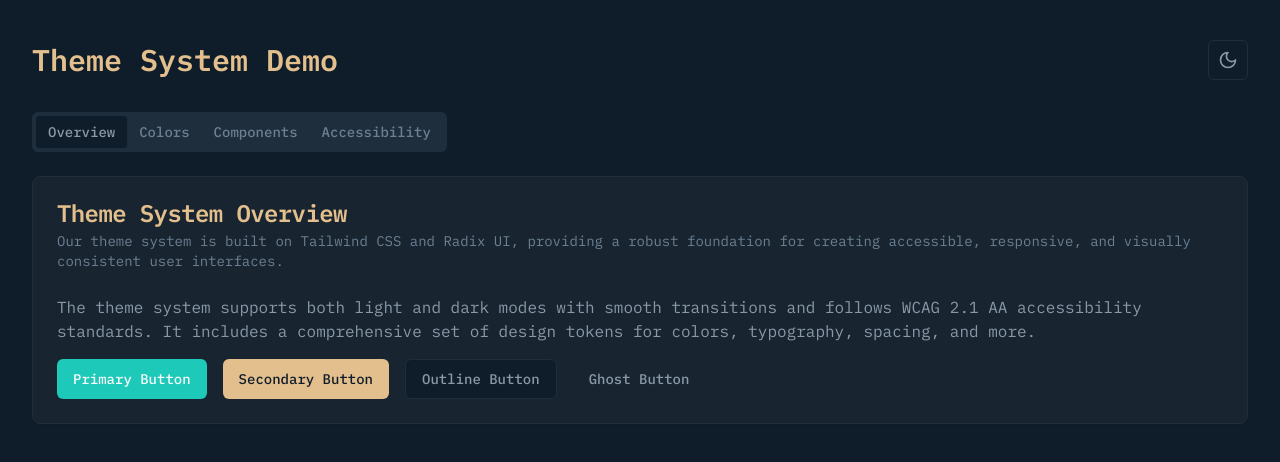
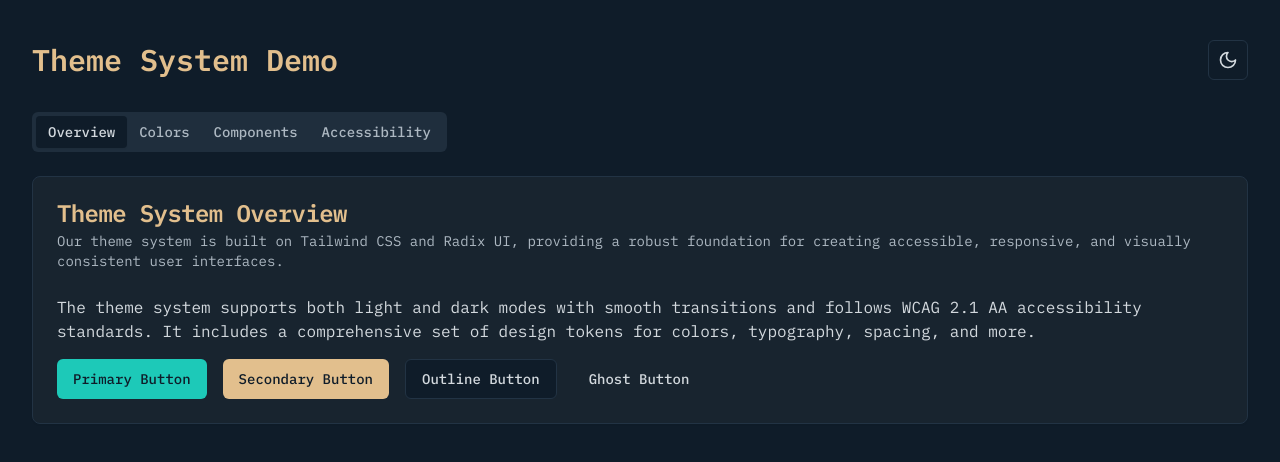
Before and after one commit to michaelito80us/portfolio, a Next.js app: page /theme-demo in a window 1280 px wide. Shown: the top 462 px of the page. Built offline with nearby package versions, Linux system fonts and the light colour scheme.

Commit message:
feat: update Tailwind configuration and global styles

```diff
--- a/src/styles/globals.css
+++ b/src/styles/globals.css
@@ -68,35 +68,35 @@
   .dark {
     /* Dark theme with user's preferred colors */
     --background: 210 45% 11%; /* #0a1a2b - User's dark bg */
-    --foreground: 210 15% 60%; /* #869ba9 - User's dark body text */
+    --foreground: 210 15% 85%; /* #d3d9de - User's dark body text */
 
     --card: 210 33% 14%; /* #112233 - User's dark card bg */
-    --card-foreground: 210 15% 60%; /* #869ba9 - User's dark body text */
+    --card-foreground: 210 15% 80%; /* #c4ccd4 - User's dark body text */
 
     --header: 35 60% 72%; /* #deb992 - User's dark header text */
     --header-foreground: 210 45% 11%; /* #0a1a2b - Dark background */
 
-    --body: 210 15% 60%; /* #869ba9 - User's dark body text */
+    --body: 210 15% 85%; /* #d3d9de - User's dark body text */
     --body-foreground: 210 45% 11%; /* #0a1a2b - Dark background */
 
     --link: 174 75% 45%; /* #1ba098 - User's dark link */
     --link-hover: 174 75% 55%; /* #25c6bc - Lighter version for hover */
 
-    --border: 210 33% 18%; /* #1a2b3c - User's dark card border */
+    --border: 210 33% 20%; /* #1a2b3c - User's dark card border */
 
     --primary: 174 75% 45%; /* #1ba098 - User's dark link */
-    --primary-foreground: 210 33% 98%; /* #f5f8fc - Light text */
+    --primary-foreground: 210 45% 11%; /* #0a1a2b - Dark background */
 
     --secondary: 35 60% 72%; /* #deb992 - User's dark header text */
     --secondary-foreground: 210 45% 11%; /* #0a1a2b - Dark background */
 
     --muted: 210 33% 18%; /* #1a2b3c - User's dark card border */
-    --muted-foreground: 210 15% 50%; /* #6d8394 - Slightly dimmer than body text */
+    --muted-foreground: 210 15% 72%; /* #adb7c2 - Slightly dimmer than body text */
 
-    --accent: 35 60% 20%; /* #5a3f24 - Darker version of header color */
+    --accent: 35 60% 17%; /* #463011 - Darker version of header color */
     --accent-foreground: 35 60% 72%; /* #deb992 - User's dark header text */
 
-    --destructive: 0 70% 50%; /* #e63535 - Red for destructive actions */
+    --destructive: 0 70% 45%; /* #c32222 - Red for destructive actions */
     --destructive-foreground: 210 33% 98%; /* #f5f8fc - Light text */
 
     --popover: 210 33% 14%; /* #112233 - User's dark card bg */
@@ -109,11 +109,11 @@
     --caution: 30 97% 56%; /* #fc9324 - User's dark caution */
     --caution-foreground: 210 45% 11%; /* #0a1a2b - Dark background */
 
-    --danger: 5 57% 60%; /* #db5c55 - User's dark danger */
-    --danger-foreground: 210 45% 11%; /* #0a1a2b - Dark background */
+    --danger: 5 57% 65%; /* #d97b73 - User's dark danger */
+    --danger-foreground: 0 0% 0%; /* #000000 - Dark background */
 
-    --info: 210 80% 55%; /* #2e8eec - User's dark info */
-    --info-foreground: 210 45% 11%; /* #0a1a2b - Dark background */
+    --info: 210 80% 65%; /* #5ea6ed - User's dark info */
+    --info-foreground: 210 45% 8%; /* #0b141e - Dark background */
   }
 }
 
```
